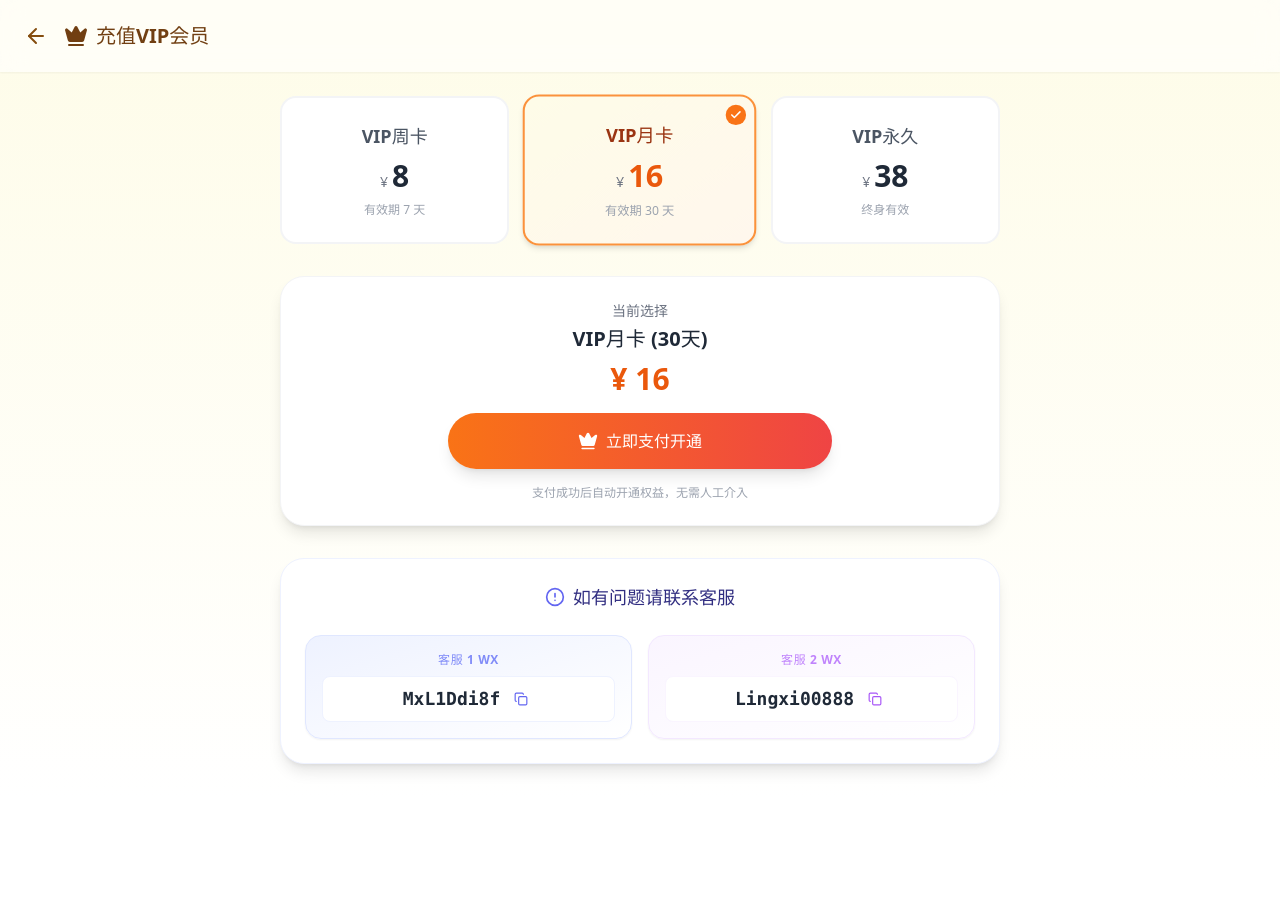
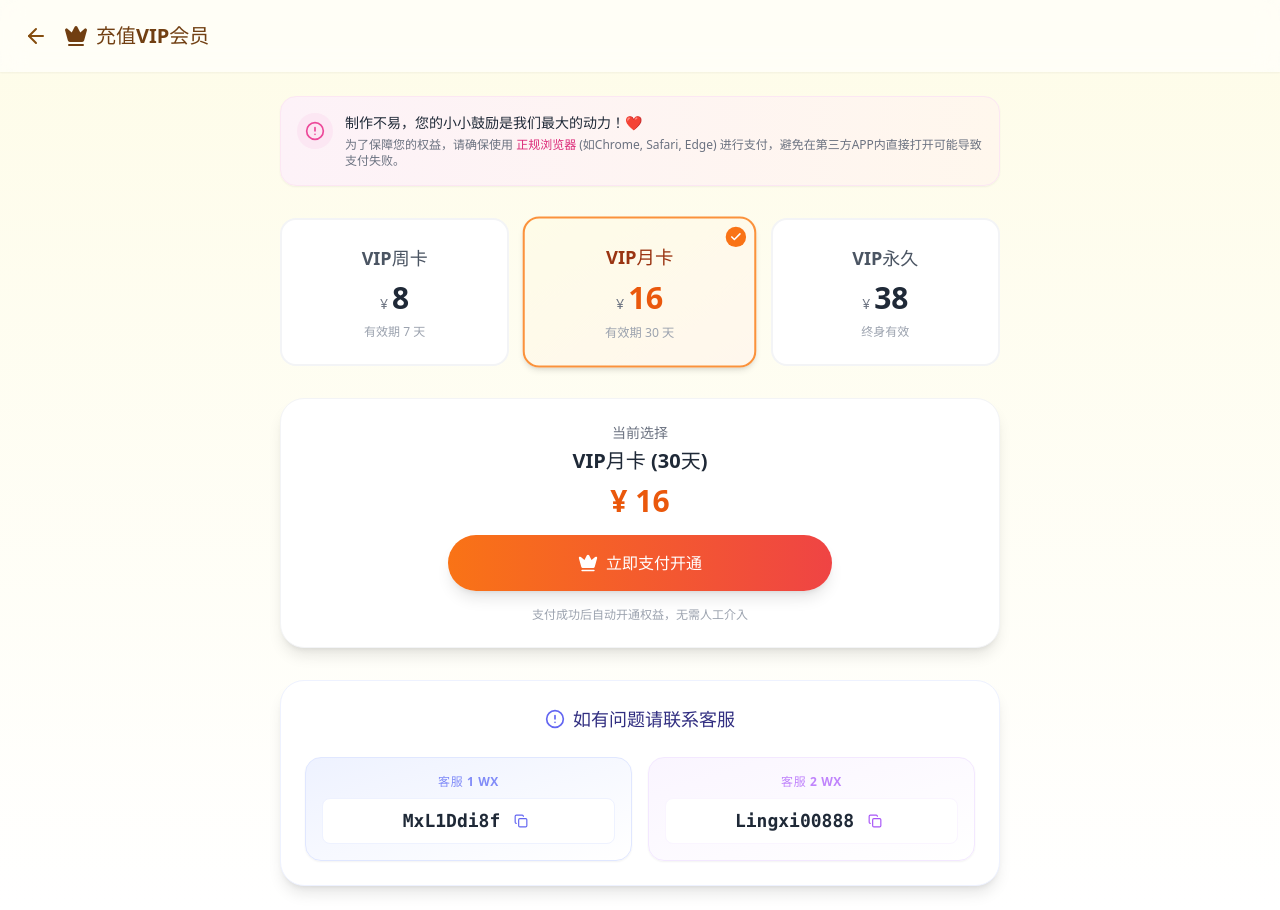
Before and after one commit to ldr0528/love-insight-app, a React (Vite) app: page /recharge in a window 1280 px wide. Before the commit the page ends 800 px from the top, so only its background shows below. Built offline with nearby package versions, Linux system fonts and the light colour scheme.

Commit message:
feat: add payment safety notice banner to RechargePage

```diff
--- a/src/pages/RechargePage.tsx
+++ b/src/pages/RechargePage.tsx
@@ -73,6 +73,21 @@ export default function RechargePage() {
       </header>
 
       <main className="flex-1 max-w-3xl w-full mx-auto p-4 md:p-6 space-y-8 animate-in fade-in slide-in-from-bottom-4 duration-700">
+
+        {/* Notice Banner */}
+        <div className="bg-gradient-to-r from-pink-50 to-orange-50 border border-pink-100 rounded-2xl p-4 shadow-sm flex items-start gap-3">
+          <div className="bg-pink-100 p-2 rounded-full flex-shrink-0">
+            <AlertCircle className="w-5 h-5 text-pink-500" />
+          </div>
+          <div className="text-sm text-gray-700 space-y-1">
+            <p className="font-bold text-gray-800">
+              制作不易，您的小小鼓励是我们最大的动力！❤️
+            </p>
+            <p className="text-gray-500 text-xs">
+              为了保障您的权益，请确保使用 <span className="text-pink-600 font-medium">正规浏览器</span> (如Chrome, Safari, Edge) 进行支付，避免在第三方APP内直接打开可能导致支付失败。
+            </p>
+          </div>
+        </div>
 
         {/* VIP Plan Selection */}
         <div className="grid grid-cols-3 gap-3 md:gap-4">
```
